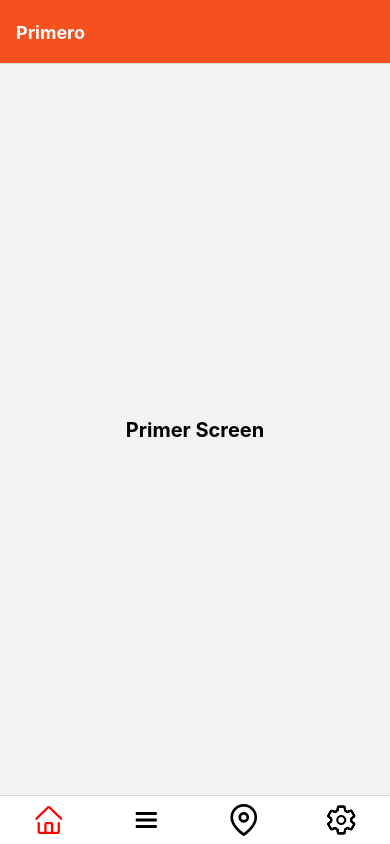
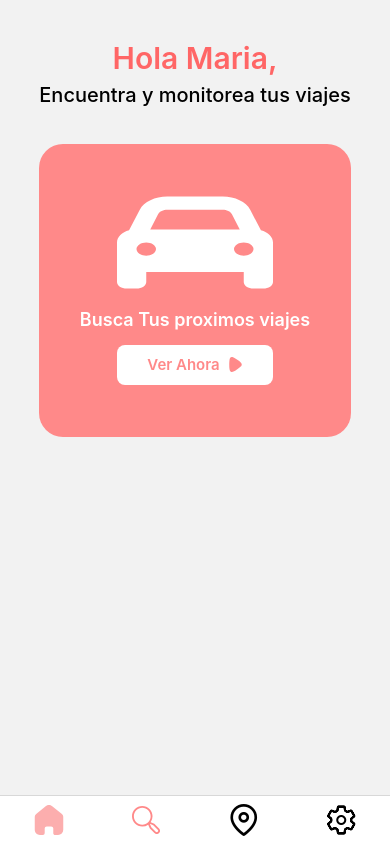
Before and after one commit to SamNick09/chicas-programadoras-, a React Native app: screen / in a window 390 px wide. Built offline with nearby package versions, Linux system fonts and the light colour scheme.

Commit message:
Ejemplo samantha (#2)
* cambioDeIconos

* holaMaria

* cambioEspacio

* guardar

* iconoDeAuto

* ejemploSamantha

```diff
--- a/App.js
+++ b/App.js
@@ -10,6 +10,8 @@ import FirstScreen from "./screens/First";
 import SecondScreen from "./screens/Second";
 import ThirdScreen from "./screens/Third";
 import FourthScreen from "./screens/Fourth";
+import HomeIcon from "./svgIcons/HomeIcon";
+import LupaIcon from "./svgIcons/LupaIcon";
 
 const Tab = createBottomTabNavigator();
 
@@ -35,15 +37,14 @@ export default function App() {
           headerTitleStyle: {
             fontWeight: "bold",
           },
+          headerShown: false,
         }}
       >
         <Tab.Screen
           options={{
             title: "Primero",
             tabBarIcon: ({ focused }) => {
-              return (
-                <AntDesign name="home" size={32} color={focused && "red"} />
-              );
+              return <HomeIcon />;
             },
           }}
           name="FirstScreen"
@@ -53,9 +54,9 @@ export default function App() {
         <Tab.Screen
           options={{
             title: "Segundo",
-            tabBarIcon: ({ focused }) => (
-              <Ionicons name="menu" size={32} color={focused && "red"} />
-            ),
+            tabBarIcon: ({ focused }) => {
+              return <LupaIcon />;
+            },
           }}
           name="SecondScreen"
           component={SecondScreen}
--- a/package.json
+++ b/package.json
@@ -17,7 +17,8 @@
     "react": "18.2.0",
     "react-native": "0.72.6",
     "react-native-safe-area-context": "4.6.3",
-    "react-native-screens": "~3.22.0"
+    "react-native-screens": "~3.22.0",
+    "react-native-svg": "13.9.0"
   },
   "devDependencies": {
     "@babel/core": "^7.20.0"
--- a/screens/First/index.js
+++ b/screens/First/index.js
@@ -1,10 +1,88 @@
 import React from "react";
-import { View, Text } from "react-native";
+import { View, Text, Dimensions, TouchableOpacity } from "react-native";
+import { useSafeAreaInsets } from "react-native-safe-area-context";
+import AutoIcon from "../../svgIcons/AutoIcon";
+import FlechaDerecha from "../../svgIcons/FlechaDerecha";
 
 const FirstScreen = () => {
+  const espacios = useSafeAreaInsets();
+  const height = Dimensions.get("window").height;
+  const dimensionContenedor = height / 2.3;
+
   return (
-    <View style={{ flex: 1, justifyContent: "center", alignItems: "center" }}>
-      <Text style={{ fontWeight: "700", fontSize: 20 }}>Primer Screen</Text>
+    <View style={{ flex: 1, paddingTop: espacios.top }}>
+      <View
+        style={{
+          justifyContent: "center",
+          alignItems: "center",
+          gap: 7,
+          marginTop: 40,
+        }}
+      >
+        <Text style={{ fontSize: 30, color: "#FF6666", fontWeight: "600" }}>
+          Hola Maria,
+        </Text>
+        <Text style={{ fontSize: 20, fontWeight: "500" }}>
+          Encuentra y monitorea tus viajes
+        </Text>
+      </View>
+      <View
+        style={{
+          justifyContent: "center",
+          alignItems: "center",
+          height: dimensionContenedor,
+        }}
+      >
+        <View
+          style={{
+            width: "80%",
+            height: "80%",
+            backgroundColor: "#FF8989",
+            borderRadius: 24,
+            justifyContent: "center",
+            alignItems: "center",
+          }}
+        >
+          <AutoIcon />
+          <View style={{ marginTop: 20 }}>
+            <Text style={{ color: "white", fontWeight: "600", fontSize: 18 }}>
+              Busca Tus proximos viajes
+            </Text>
+          </View>
+          <View
+            style={{
+              marginTop: 15,
+              width: "100%",
+              justifyContent: "center",
+              alignItems: "center",
+              position: "relative",
+            }}
+          >
+            <TouchableOpacity
+              onPress={() => {
+                console.log("Boton click");
+              }}
+              style={{
+                backgroundColor: "white",
+                width: "50%",
+                justifyContent: "center",
+                alignItems: "center",
+                height: 40,
+                borderRadius: 8,
+                flexDirection: "row",
+                gap: 8,
+              }}
+            >
+              <Text
+                style={{ fontSize: 15, color: "#FF8989", fontWeight: "600" }}
+              >
+                Ver Ahora
+              </Text>
+              <FlechaDerecha width={15} height={15} />
+            </TouchableOpacity>
+          </View>
+        </View>
+      </View>
     </View>
   );
 };
--- /dev/null
+++ b/svgIcons/AutoIcon.js
@@ -0,0 +1,17 @@
+import * as React from "react";
+import Svg, { Path } from "react-native-svg";
+const AutoIcon = (props) => (
+  <Svg
+    xmlns="http://www.w3.org/2000/svg"
+    width={156}
+    height={93}
+    fill="none"
+    {...props}
+  >
+    <Path
+      fill="#fff"
+      d="M41.194 18.076 33.24 33.375h89.518l-7.953-15.299c-1.371-2.625-5.058-4.389-9.201-4.389h-55.21c-4.143 0-7.83 1.764-9.201 4.39ZM12.066 34.36 22.79 13.75C26.904 5.854 37.964.562 50.395.562h55.21c12.431 0 23.491 5.292 27.604 13.187l10.725 20.61C151.003 36.33 156 41.024 156 46.5v39.375c0 3.63-4.357 6.563-9.75 6.563h-9.75c-5.393 0-9.75-2.933-9.75-6.563v-9.844h-97.5v9.844c0 3.63-4.357 6.563-9.75 6.563H9.75c-5.393 0-9.75-2.933-9.75-6.563V46.5c0-5.476 4.997-10.172 12.066-12.14ZM39 53.062c0-1.74-1.027-3.41-2.856-4.64-1.828-1.23-4.308-1.922-6.894-1.922-2.586 0-5.066.691-6.894 1.922-1.829 1.23-2.856 2.9-2.856 4.64 0 1.741 1.027 3.41 2.856 4.64 1.828 1.232 4.308 1.923 6.894 1.923 2.586 0 5.066-.691 6.894-1.922 1.829-1.23 2.856-2.9 2.856-4.64Zm87.75 6.563c2.586 0 5.066-.691 6.894-1.922 1.829-1.23 2.856-2.9 2.856-4.64 0-1.741-1.027-3.41-2.856-4.64-1.828-1.232-4.308-1.923-6.894-1.923-2.586 0-5.066.691-6.894 1.922-1.829 1.23-2.856 2.9-2.856 4.64 0 1.741 1.027 3.41 2.856 4.64 1.828 1.232 4.308 1.923 6.894 1.923Z"
+    />
+  </Svg>
+);
+export default AutoIcon;
--- /dev/null
+++ b/svgIcons/FlechaDerecha.js
@@ -0,0 +1,18 @@
+import * as React from "react";
+import Svg, { Path } from "react-native-svg";
+const FlechaDerecha = (props) => (
+  <Svg
+    xmlns="http://www.w3.org/2000/svg"
+    width={6}
+    height={6}
+    fill="none"
+    viewBox="0 0 6 6"
+    {...props}
+  >
+    <Path
+      fill="#FF8989"
+      d="M5.315 3.566c-.028.029-.135.153-.234.255-.582.641-2.102 1.691-2.898 2.011-.12.052-.426.161-.589.168a.967.967 0 0 1-.448-.109.937.937 0 0 1-.397-.452 4.92 4.92 0 0 1-.128-.532C.543 4.477.5 3.777.5 3.004c0-.736.043-1.407.107-1.845.007-.006.085-.496.17-.663A.893.893 0 0 1 1.566 0h.028c.213.007.66.198.66.204.753.321 2.238 1.32 2.834 1.984 0 0 .168.17.242.276.114.154.17.343.17.533a.937.937 0 0 1-.185.569Z"
+    />
+  </Svg>
+);
+export default FlechaDerecha;
--- /dev/null
+++ b/svgIcons/HomeIcon.js
@@ -0,0 +1,18 @@
+import * as React from "react";
+import Svg, { Path } from "react-native-svg";
+const HomeIcon = (props) => (
+  <Svg
+    xmlns="http://www.w3.org/2000/svg"
+    width={30}
+    height={30}
+    fill="none"
+    viewBox="0 0 30 30"
+    {...props}
+  >
+    <Path
+      fill="#FCAEAE"
+      d="M10.702 28.16v-4.587c0-1.17.956-2.12 2.136-2.12h4.31c.567 0 1.11.224 1.51.621.401.398.626.937.626 1.5v4.586a1.82 1.82 0 0 0 .535 1.3c.345.346.815.54 1.305.54h2.942a5.19 5.19 0 0 0 3.665-1.499 5.114 5.114 0 0 0 1.519-3.634V11.8a3.709 3.709 0 0 0-1.343-2.853L17.9 1.014a4.646 4.646 0 0 0-5.923.106L2.201 8.947A3.711 3.711 0 0 0 .75 11.8v13.053C.75 27.696 3.071 30 5.934 30h2.874a1.847 1.847 0 0 0 1.854-1.827l.04-.013Z"
+    />
+  </Svg>
+);
+export default HomeIcon;
--- /dev/null
+++ b/svgIcons/LupaIcon.js
@@ -0,0 +1,18 @@
+import * as React from "react";
+import Svg, { Path } from "react-native-svg";
+const LupaIcon = (props) => (
+  <Svg
+    xmlns="http://www.w3.org/2000/svg"
+    width={28}
+    height={28}
+    fill="none"
+    viewBox="0 0 28 28"
+    {...props}
+  >
+    <Path
+      fill="#FF8989"
+      d="m27.043 22.415-4.73-4.736-3.638-1.505a10.235 10.235 0 0 0 1.858-5.893C20.533 4.612 15.928 0 10.267 0S0 4.612 0 10.281c0 5.67 4.606 10.282 10.267 10.282a10.2 10.2 0 0 0 5.927-1.892l1.5 3.634 4.73 4.737a3.266 3.266 0 0 0 5.327-3.565 3.273 3.273 0 0 0-.708-1.062ZM1.867 10.281c0-4.638 3.768-8.412 8.4-8.412 4.631 0 8.4 3.774 8.4 8.412 0 4.639-3.769 8.412-8.4 8.412-4.632 0-8.4-3.773-8.4-8.412ZM25.723 25.72a1.4 1.4 0 0 1-1.98 0l-4.466-4.473-1.394-3.379 3.374 1.396 4.466 4.473a1.405 1.405 0 0 1 0 1.983Z"
+    />
+  </Svg>
+);
+export default LupaIcon;
```
Also changed, not shown: 1 other file (tests, documents, lock files or other folders).
